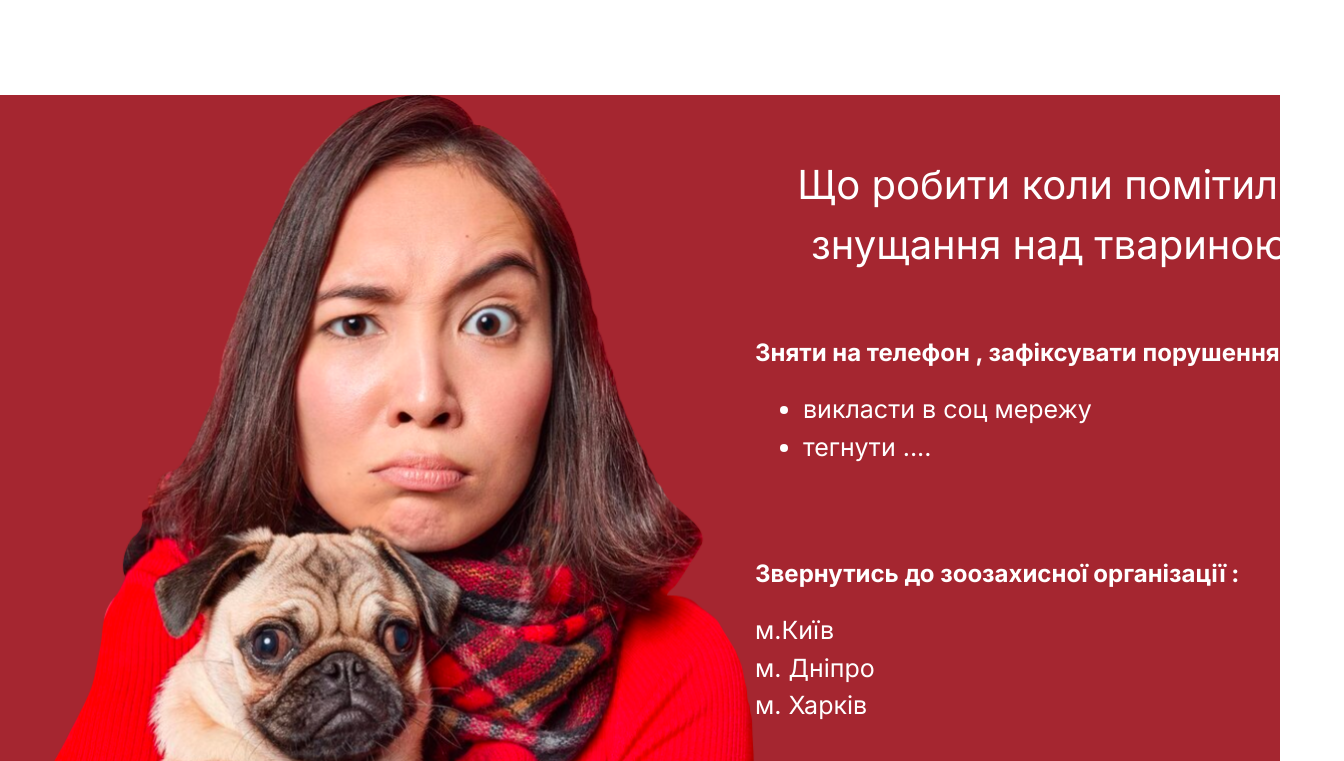
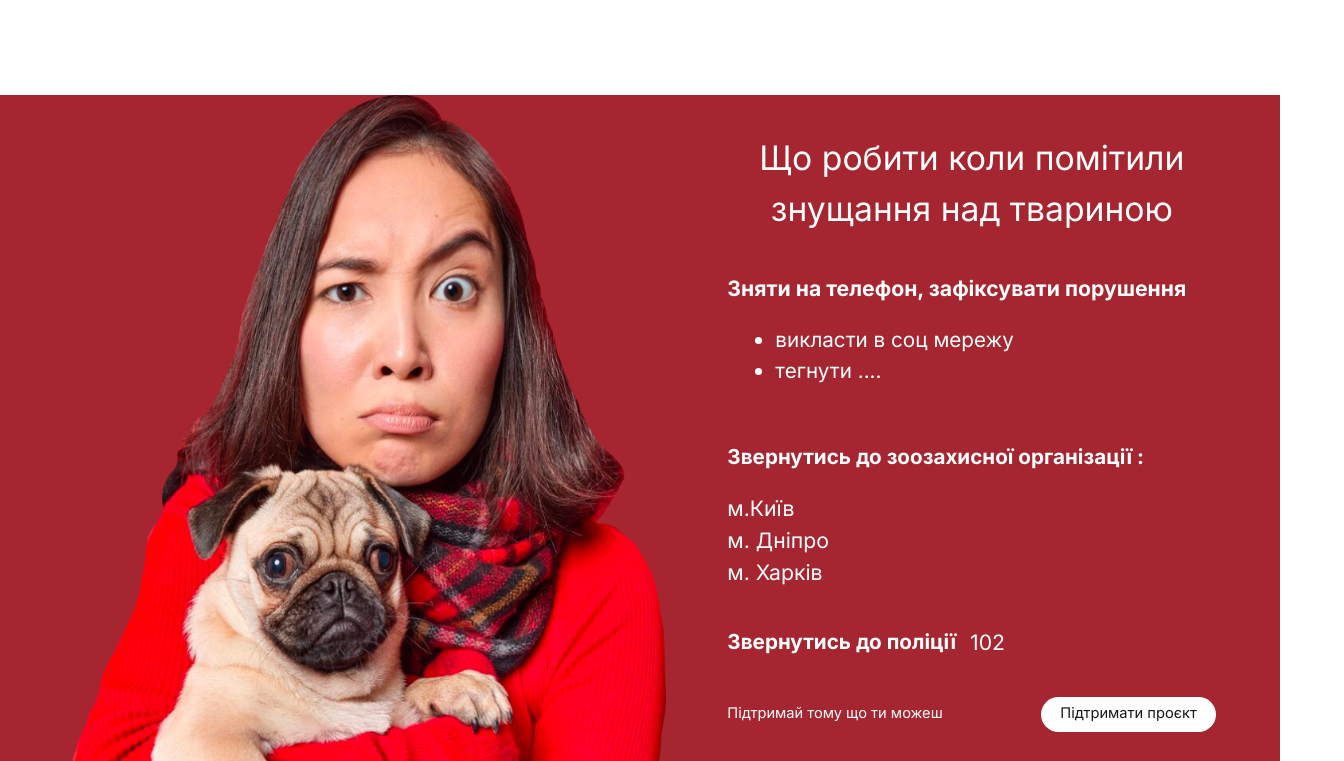
Before and after one commit to baza-trainee/pets_law, a React (Vite) app: page / in a window 1280 px wide. Shown: the part 4999-5760 px from the top of the page, 1344 px wide, since content can reach past the window. Built offline with nearby package versions, Linux system fonts and the light colour scheme.

Commit message:
added adaptive to the section

```diff
--- a/src/components/RedBlock.jsx
+++ b/src/components/RedBlock.jsx
@@ -1,53 +1,62 @@
-import img from '../assets/pet_harassment.png';
+import img from "../assets/pet_harassment.png";
 
 const RedBlock = () => {
   return (
-		<section className='bg-[#A52630]'>
-			<div className='container max-w-[1440px] mx-auto my-0 flex justify-evenly'>
+    <section className="bg-[#A52630]">
+      <div className="container max-w-[1920px] mx-auto my-0 flex justify-center gap-x-[5%] px-[2%] flex-wrap">
+        <div className="overflow-hidden flex items-center  lg:end flex-col text-center w-[calc(390px+(755-390)*((100vw-390px)/(1920-390)))] h-[calc(575px+(925-575)*((100vw-390px)/(1920-390)))]">
+          <p className="block md:hidden text-[36px] pt-[20px] max-w-[350px] text-white text-center font-normal leading-normal">
+            Помітили знущання над твариною?
+          </p>
           <img
             src={img}
-					alt='Що робити коли помітили знущання над твариною'
-					width='755'
-					height='910'
-					className='h-[910px]'
+            alt="Що робити коли помітили знущання над твариною"
+            width="755"
+            height="910"
+            className="h-auto sm:h-full "
           />
-				<div>
-					<h3 className='text-white text-[40px] leading-normal w-[589px] max-w-full text-center my-[60px] font-normal'>
+        </div>
+        <div className="my-[calc(8px+(60-8)*((100vw-390px)/(1920-390)))] ">
+          <h3 className="hidden md:block text-white text-[calc(25px+(40-25)*((100vw-390px)/(1920-390)))] leading-normal max-w-[calc(350px+(589-350)*((100vw-390px)/(1920-390)))] mx-auto  text-center font-normal mb-[calc(8px+(60-8)*((100vw-390px)/(1920-390)))]">
             Що робити коли помітили знущання над твариною
           </h3>
-					<div className='mb-[90px]'>
-						<p className='text-white text-[24px] leading-normal font-bold mb-[20px]'>
-							Зняти на телефон , зафіксувати порушення
+          <div className="mb-[calc(8px+(90-8)*((100vw-390px)/(1920-390)))] bg-[#fff] rounded-[10px] p-[10px] md:bg-transparent md:rounded-none md:p-0">
+            <p className="text-[#A52630] md:text-white text-[calc(16px+(25-16)*((100vw-390px)/(1920-390)))] leading-normal md:font-bold mb-[20px]">
+              Зняти на телефон, зафіксувати порушення
             </p>
             <ul
-							role='list'
-							className='marker:text-white-400 list-disc pl-[3rem] text-white text-[25px] leading-normal font-normal'
+              role="list"
+              className="marker:text-[#A52630] md:marker:text-white list-disc pl-[3rem] text-white text-[calc(16px+(24-16)*((100vw-390px)/(1920-390)))] leading-normal font-normal"
             >
-							<li>викласти в соц мережу</li>
-							<li>тегнути ....</li>
+              <li className="text-[#A52630] md:text-white">
+                викласти в соц мережу
+              </li>
+              <li className="text-[#A52630] md:text-white">тегнути ....</li>
             </ul>
           </div>
-					<div className='mb-[60px]'>
-						<p className='text-white text-[24px] leading-normal font-bold mb-[20px]'>
+          <div className="mb-[calc(8px+(60-8)*((100vw-390px)/(1920-390)))] bg-[#fff] rounded-[10px] p-[10px] md:bg-transparent md:rounded-none md:p-0">
+            <p className="text-[#A52630] md:text-white text-[calc(16px+(24-16)*((100vw-390px)/(1920-390)))] leading-normal md:font-bold mb-[20px]">
               Звернутись до зоозахисної організації :
             </p>
-						<ul className='text-white text-[25px] leading-normal font-normal'>
-							<li>м.Київ</li>
-							<li>м. Дніпро</li>
-							<li>м. Харків</li>
+            <ul className="marker:text-[#A52630] md:marker:text-white text-[calc(16px+(25-16)*((100vw-390px)/(1920-390)))] leading-normal font-normal">
+              <li className="text-[#A52630] md:text-white">м.Київ</li>
+              <li className="text-[#A52630] md:text-white">м. Дніпро</li>
+              <li className="text-[#A52630] md:text-white">м. Харків</li>
             </ul>
           </div>
-					<p className='mb-[60px] text-white text-[24px] leading-normal font-bold flex gap-[14px]'>
+          <p className="text-[#A52630]  md:text-white bg-[#fff] rounded-[10px] p-[10px] md:bg-transparent md:rounded-none md:p-0 mb-[calc(8px+(60-8)*((100vw-390px)/(1920-390)))] text-[calc(16px+(24-16)*((100vw-390px)/(1920-390)))] leading-normal md:font-bold flex gap-[14px]">
             Звернутись до поліції
-						<span className='text-[25px] font-normal'>102</span>
+            <span className="text-[calc(16px+(25-16)*((100vw-390px)/(1920-390)))] font-normal">
+              102
+            </span>
           </p>
-					<div className='flex items-center justify-between'>
-						<p className='text-white text-[18px] leading-normal font-normal'>
+          <div className="hidden md:flex flex items-center justify-between flex-wrap gap-[5px]">
+            <p className="text-white text-[calc(10px+(18-10)*((100vw-390px)/(1920-390)))] leading-normal font-normal ">
               Підтримай тому що ти можеш
             </p>
             <button
-							type='button'
-							className='bg-white w-[222px] max-w-full h-[42px] rounded-[20px] text-black cursor-pointer text-[18px] leading-normal font-normal border-none transition-colors duration-250 ease-in-out focus:bg-[#D0A716] hover:bg-[#D0A716]'
+              type="button"
+              className="bg-white w-[calc(111px+(222-111)*((100vw-390px)/(1920-390)))] max-w-full h-[calc(25px+(42-25)*((100vw-390px)/(1920-390)))] rounded-[20px] text-black cursor-pointer text-[calc(10px+(18-10)*((100vw-390px)/(1920-390)))] leading-normal font-normal border-none transition-colors duration-250 ease-in-out focus:bg-[#D0A716] hover:bg-[#D0A716]"
             >
               Підтримати проєкт
             </button>
```
Lines whose indentation alone changed are shown as unchanged.
